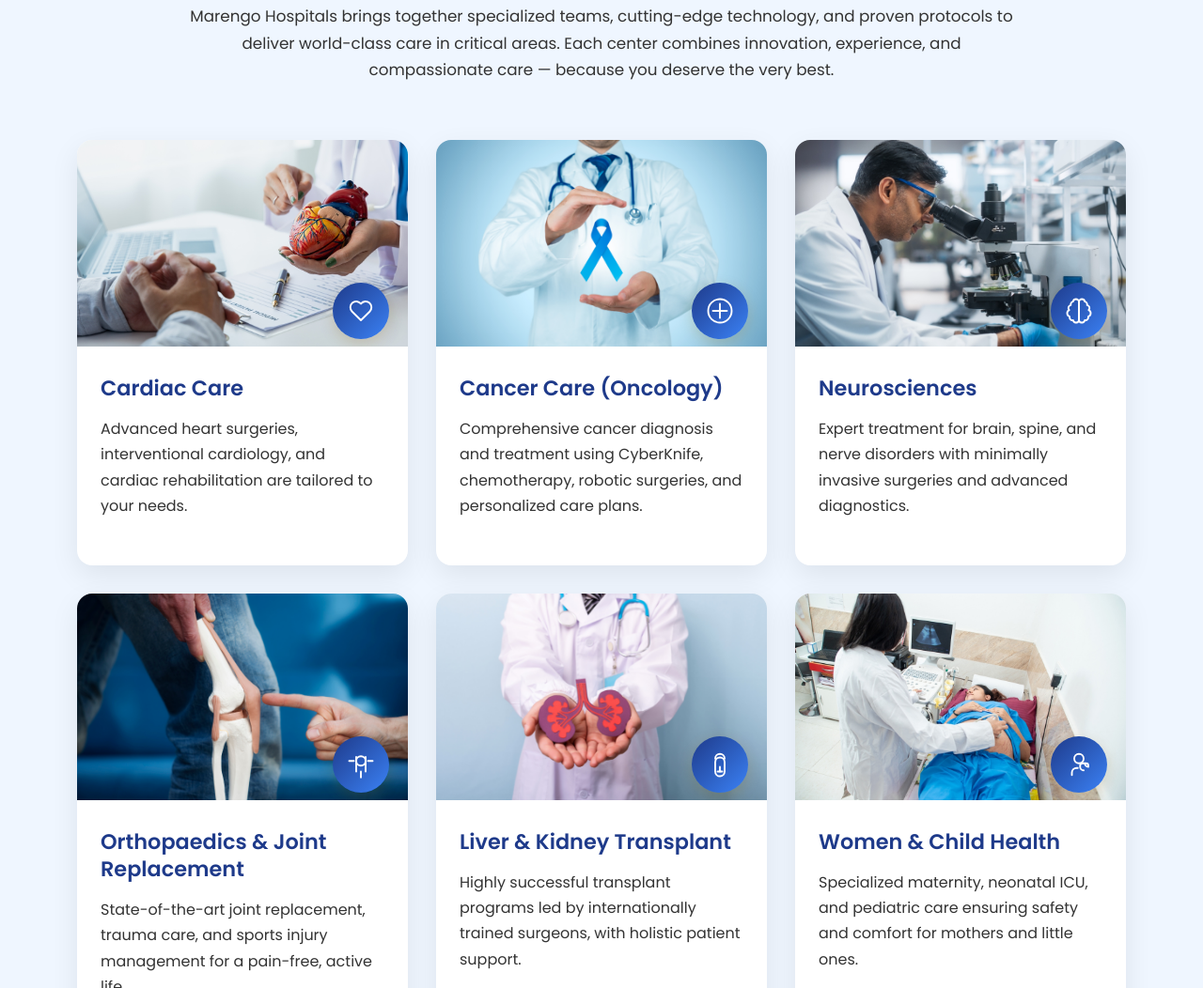
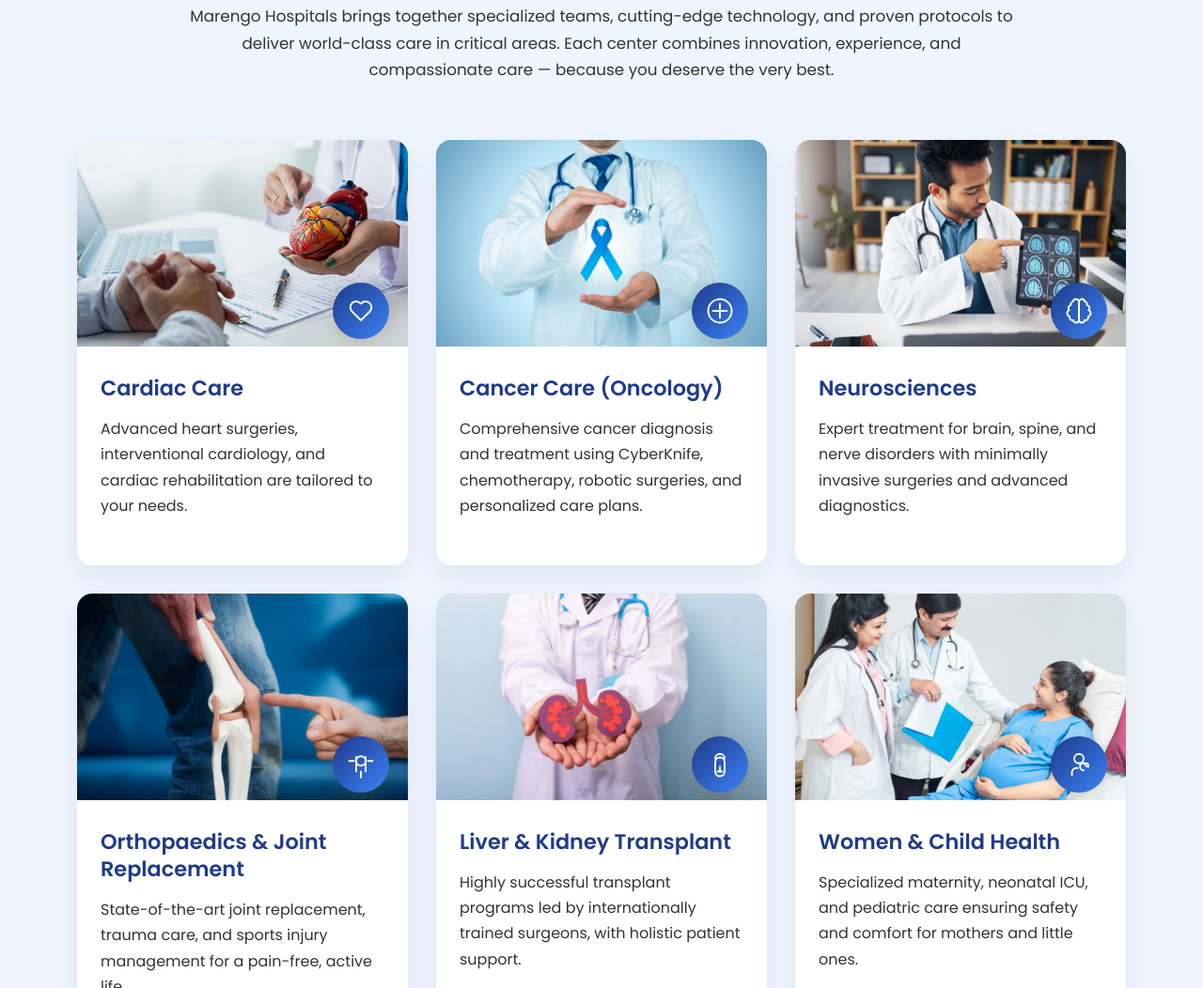
Before and after one commit to Ani045/Marengo-aisa-lp, a plain HTML site: page index.html in a window 1280 px wide. Shown: the part 2809-3861 px from the top of the page at 94% size. Drawn offline with nearby package versions, Linux system fonts and the light colour scheme.

Commit message:
changes final

```diff
--- a/index.html
+++ b/index.html
@@ -3062,7 +3062,7 @@
 
                 <div class="excellence-card">
                     <div class="card-image">
-                        <img src="assets/images/neuro.jpg" alt="Neurosciences">
+                        <img src="assets/1.png" alt="Neurosciences">
                         <div class="card-icon">
                             <svg viewBox="0 0 24 24" fill="none" stroke="currentColor" stroke-width="1.5" stroke-linecap="round" stroke-linejoin="round">
                                 <path d="M9.5 2A2.5 2.5 0 0 1 12 4.5v15a2.5 2.5 0 0 1-4.96.44 2.5 2.5 0 0 1-2.96-3.08 3 3 0 0 1-.34-5.58 2.5 2.5 0 0 1 1.32-4.24 2.5 2.5 0 0 1 1.98-3A2.5 2.5 0 0 1 9.5 2Z"></path>
@@ -3121,7 +3121,7 @@
 
                 <div class="excellence-card">
                     <div class="card-image">
-                        <img src="assets/images/child.jpg" alt="Women & Child Health">
+                        <img src="assets/2.png" alt="Women & Child Health">
                         <div class="card-icon">
                             <svg viewBox="0 0 24 24" fill="none" stroke="currentColor" stroke-width="1.5" stroke-linecap="round" stroke-linejoin="round">
                                 <path d="M8 7a4 4 0 1 0 8 0a4 4 0 0 0-8 0"></path>
```
Also changed, not shown: assets/1.png (added), assets/2.png (added).
